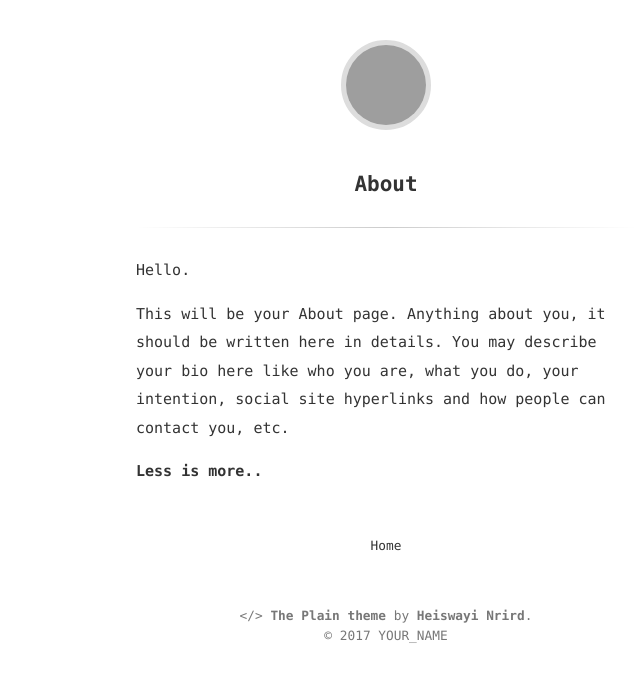
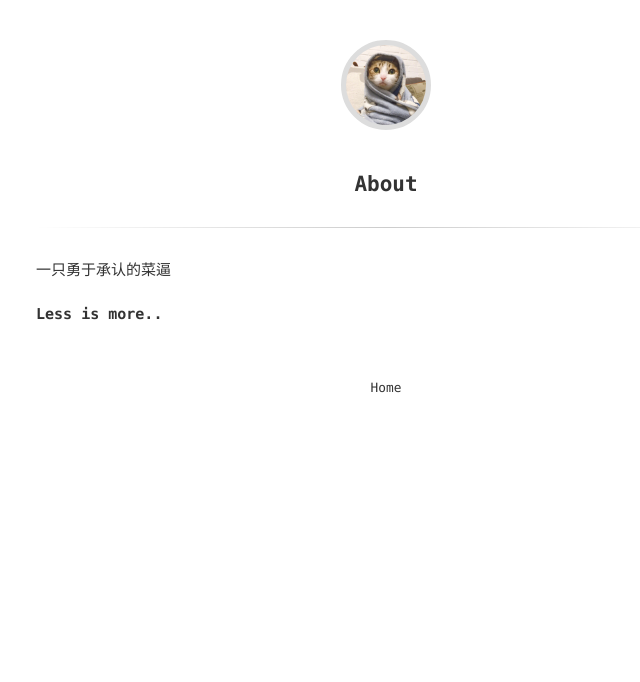
Before and after one commit to linkexin/linkexin.github.io, a Jekyll site: the page built from about.md, in a window 1280 px wide. Shown: the top 682 px of the page, without its empty margins (254-894 px from the left). Built offline with Jekyll 4.4.1, drawn with Linux system fonts in a browser that asks for light colours; grey boxes are pictures that could not be loaded.

Commit message:
update UI

```diff
--- a/_config.yml
+++ b/_config.yml
@@ -1,22 +1,16 @@
 # Site Info
-title:              "The Plain"
-description:        "The Plain is a minimalist Jekyll theme, that's it. Can't say anymore..."
-google_verify:      epFgX0s_0RM3CdjwFcsewfXzPov2g8s9ZBOLyaIUH-o # Put your Google Verification here
-google_analytics:   UA-XXXXXXX-X # Put your Google Analytics code
+title:              "YUI 的严肃文"
+description:        "一只用于承认的菜逼"
 
 # Author Info
-author_name:        "YOUR_NAME" # Your name here
-author_email:       hnrird@gmail.com # Your email here
-author_gravatar:    2b38b1b0e7e08b69379bd61582adf0c8 # Your Gravatar md5 hash here for logo
-twitter_username:   HeiswayiNrird # Your Twitter username here
-github_username:    heiswayi # Your GitHub username here
+author_name:        "YUI" # Your name here
+author_email:       qdulkx@163.com # Your email here
+twitter_username:   YUI # Your Twitter username here
 
 # Site Settings
-url:                https://heiswayi.nrird.com # main url
-baseurl:            /the-plain # for gh-pages
+baseurl:            "" # for gh-pages
 permalink:          /notes/:title # Post permalink
-timezone:           Asia/Kuala_Lumpur # https://en.wikipedia.org/wiki/List_of_tz_database_time_zones
-mathjax:            true  # enables support for mathjax - set to false to disable
+timezone:           Asia/Shanghai # https://en.wikipedia.org/wiki/List_of_tz_database_time_zones
 
 # Site Build
 highlighter:        rouge
--- a/_includes/footer.html
+++ b/_includes/footer.html
@@ -1,4 +1,2 @@
 <div class="footer">
-  <span class="block">&lt;/&gt; <a href="http://github.com/heiswayi/the-plain" title="a minimalist Jekyll theme for personal blog">The Plain theme</a> by <a href="http://heiswayi.github.io">Heiswayi Nrird</a>.</span>
-  <span class="block">&copy; {{ site.time | date: '%Y' }} {{ site.author_name }}</span>
 </div>
--- a/_includes/header.html
+++ b/_includes/header.html
@@ -9,7 +9,7 @@
 	{% endif %}
 
 	<a href="{{ link | prepend: site.baseurl }}">
-		<img src="http://www.gravatar.com/avatar/{{ site.author_gravatar }}.png?s=80" class="gravatar">
+		<img class="gravatar" width="80px" height="80px" src="/assets/icon.jpg">
 	</a>
 	<span class="logo-prompt">{{ prompt }}</span>
 
--- a/_sass/main.scss
+++ b/_sass/main.scss
@@ -188,7 +188,7 @@ iframe {
   width: 100%;
 }
 article {
-  max-width: 500px;
+  max-width: 700px;
   margin: 0 auto;
   .title {
     line-height: 1.4em;
--- a/about.md
+++ b/about.md
@@ -3,8 +3,6 @@ layout: page
 title: About
 ---
 
-Hello.
-
-This will be your About page. Anything about you, it should be written here in details. You may describe your bio here like who you are, what you do, your intention, social site hyperlinks and how people can contact you, etc.
+一只勇于承认的菜逼
 
 **Less is more..**
```
Also changed, not shown: _posts/2017-1-19- 系统分享-Share  Extension.md (+14 -13 lines), assets/icon.jpg (added), 10 other files.
